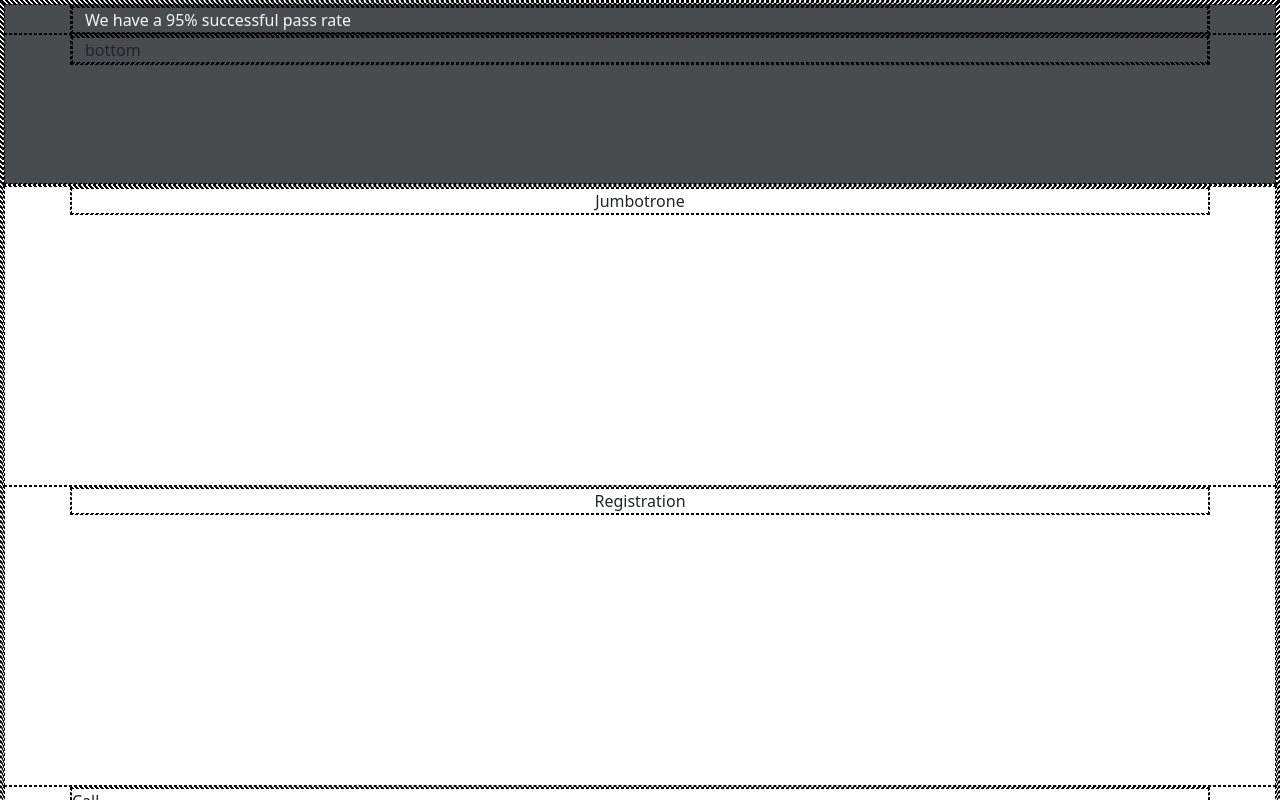
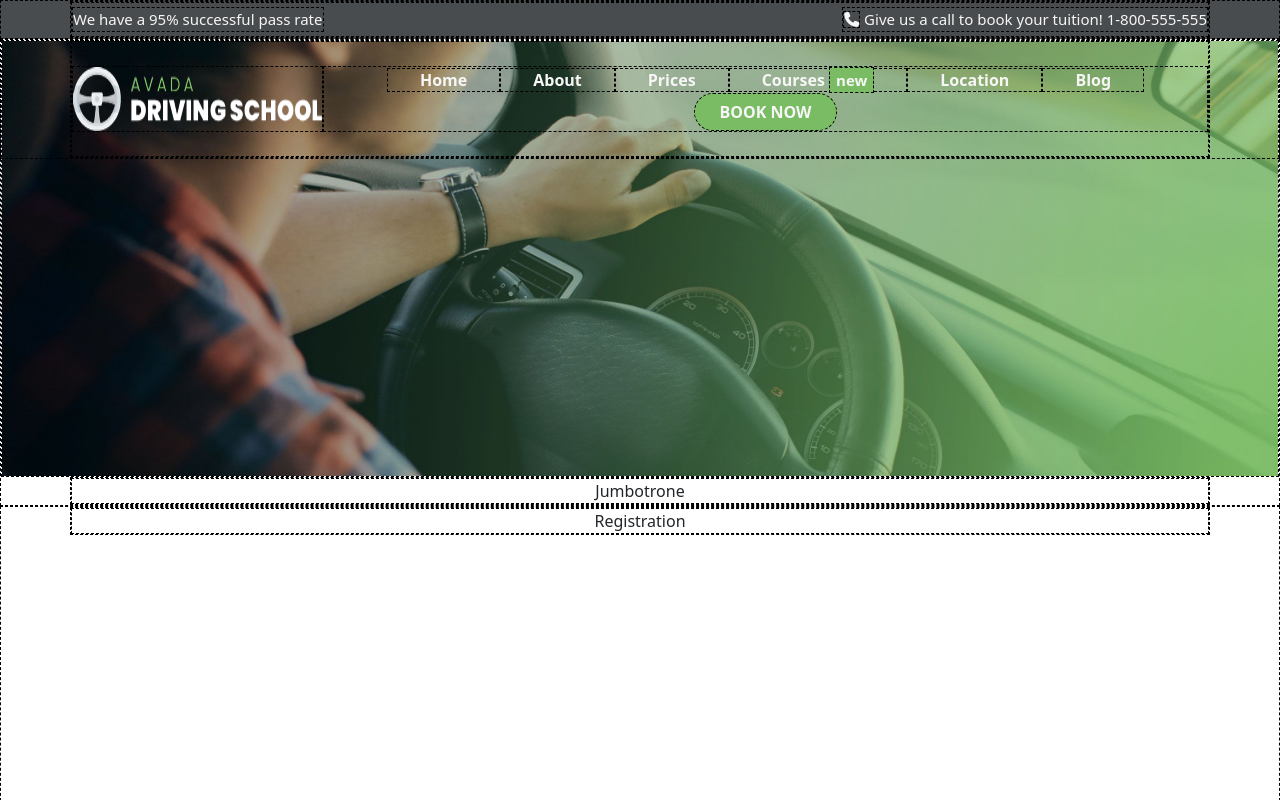
Before and after one commit to mattemutti/proj-html-vuejs, a Vue app: page / in a window 1280 px wide. Shown: the top 800 px of the page. Built offline with nearby package versions, Linux system fonts and the light colour scheme.

Commit message:
update header and nav bar

```diff
--- a/index.html
+++ b/index.html
@@ -5,6 +5,9 @@
   <meta charset="UTF-8" />
   <link rel="icon" type="image/svg+xml" href="/icon.jpeg" />
   <meta name="viewport" content="width=device-width, initial-scale=1.0" />
+  <link rel="stylesheet" href="https://cdnjs.cloudflare.com/ajax/libs/font-awesome/6.5.2/css/all.min.css"
+    integrity="sha512-SnH5WK+bZxgPHs44uWIX+LLJAJ9/2PkPKZ5QiAj6Ta86w+fsb2TkcmfRyVX3pBnMFcV7oQPJkl9QevSCWr3W6A=="
+    crossorigin="anonymous" referrerpolicy="no-referrer" />
   <title>BoolDrivingSchool</title>
 </head>
 
--- a/src/App.vue
+++ b/src/App.vue
@@ -2,13 +2,15 @@
 import AppHeader from './components/AppHeader.vue'
 import AppMain from './components/AppMain.vue';
 import AppFooter from './components/AppFooter.vue';
+import AppNavbar from './components/AppNavbar.vue';
 
 export default {
   name: 'App',
   components: {
     AppHeader,
     AppMain,
-    AppFooter
+    AppFooter,
+    AppNavbar
 
   },
   data() {
@@ -27,6 +29,8 @@ export default {
 <template>
 
   <AppHeader />
+  <AppNavbar class="position-fixed" />
+  <!-- creare il componente nav bar -->
   <AppMain />
   <AppFooter />
 
--- a/src/assets/scss/style.scss
+++ b/src/assets/scss/style.scss
@@ -10,12 +10,11 @@
 /***********************************************************************************/
 /* DEBUG */
 
-* {
+.debug * {
 	border: 1px dashed black;
 }
 
-.debug .jumbotrone,
-.registration,
+.debug .registration,
 .courses,
 .rate,
 .instructors,
@@ -37,26 +36,59 @@ header {
 
 	.bg_top {
 		background-color: $bg_header-footer;
-		height: 30px;
 		color: $bg_input;
+
+		.header_top {
+			font-size: 15px;
+		}
 	}
 
-	.bg_bottom {
-		background-color: $bg_header-footer;
-		height: 150px;
 
-		.header_bottom {}
 
+
+}
+
+.nav_bar {
+
+	width: 100%;
+
+	& a {
+		text-decoration: none;
+		color: $bg_input;
+		padding: 0 2rem;
+
+
+		.btn_green_nav {
+			font-size: 15px;
+		}
 
 	}
 
+	.btn_green_nav {
+		background-color: $primary_color;
+		color: $bg_input;
+	}
 
 
 }
 
 /***********************************************************************************/
 
-main {}
+main {
+
+	.jumbotrone {
+
+		img {
+			height: 100%;
+			width: 100%;
+			object-fit: cover;
+		}
+	}
+
+
+
+
+}
 
 /***********************************************************************************/
 
--- a/src/components/AppHeader.vue
+++ b/src/components/AppHeader.vue
@@ -5,18 +5,16 @@ export default {
 </script>
 <template>
 
-	<header>
+	<header class="debug">
+
 		<div class="bg_top">
-			<div class="container">
-				<div class="row">
-					<div class="header_top">We have a 95% successful pass rate</div>
-				</div>
-			</div>
-		</div>
-		<div class="bg_bottom">
-			<div class="container">
-				<div class="row">
-					<div class="header_bottom">bottom</div>
+			<div class="container g-0">
+				<div class="d-flex justify-content-between header_top py-1">
+					<div>We have a 95% successful pass rate</div>
+					<div>
+						<i class="fa-solid fa-phone"></i> Give us a call to book your tuition! 1-800-555-555
+					</div>
+
 				</div>
 			</div>
 		</div>
--- a/src/components/AppMain.vue
+++ b/src/components/AppMain.vue
@@ -8,6 +8,7 @@ export default {
 	<main class="debug">
 
 		<section class="jumbotrone">
+			<img src="../../public/img/homepage-hero-background.jpg" alt="">
 			<div class="container">
 				<div class="row justify-content-center">
 					Jumbotrone
@@ -16,9 +17,9 @@ export default {
 		</section>
 		<!-- Jumbotrone -->
 
-		<section class="registration">
+		<section class="registration ">
 			<section class="container">
-				<div class="row justify-content-center">
+				<div class="row justify-content-center ">
 					Registration
 				</div>
 			</section>
--- /dev/null
+++ b/src/components/AppNavbar.vue
@@ -0,0 +1,30 @@
+<script>
+export default {
+	name: 'AppNavbar'		//nome del componente che serve per esportarlo
+}
+</script>
+<template>
+
+	<section class="nav_bar debug">
+
+		<div class="">
+			<div class="container g-0">
+				<div class="d-flex justify-content-between py-4 text-center aligne-content-center text-center">
+					<img src="../../public/img/avada-drivers-logo-1x.png" alt="">
+					<div class="text-center align-content-center fw-bold">
+						<a href="#">Home</a>
+						<a href="#">About</a>
+						<a href="#">Prices</a>
+						<a href="#">Courses <button class="btn_green_nav fw-bold">new</button></a>
+						<a href="#">Location</a>
+						<a href="#">Blog</a>
+						<button class="btn btn-success rounded-pill fw-bold btn_green_nav px-4">BOOK NOW</button>
+					</div>
+				</div>
+			</div>
+		</div>
+
+	</section>
+
+</template>
+<style lang="scss"></style>
```
Also changed, not shown: src/readme.md.
